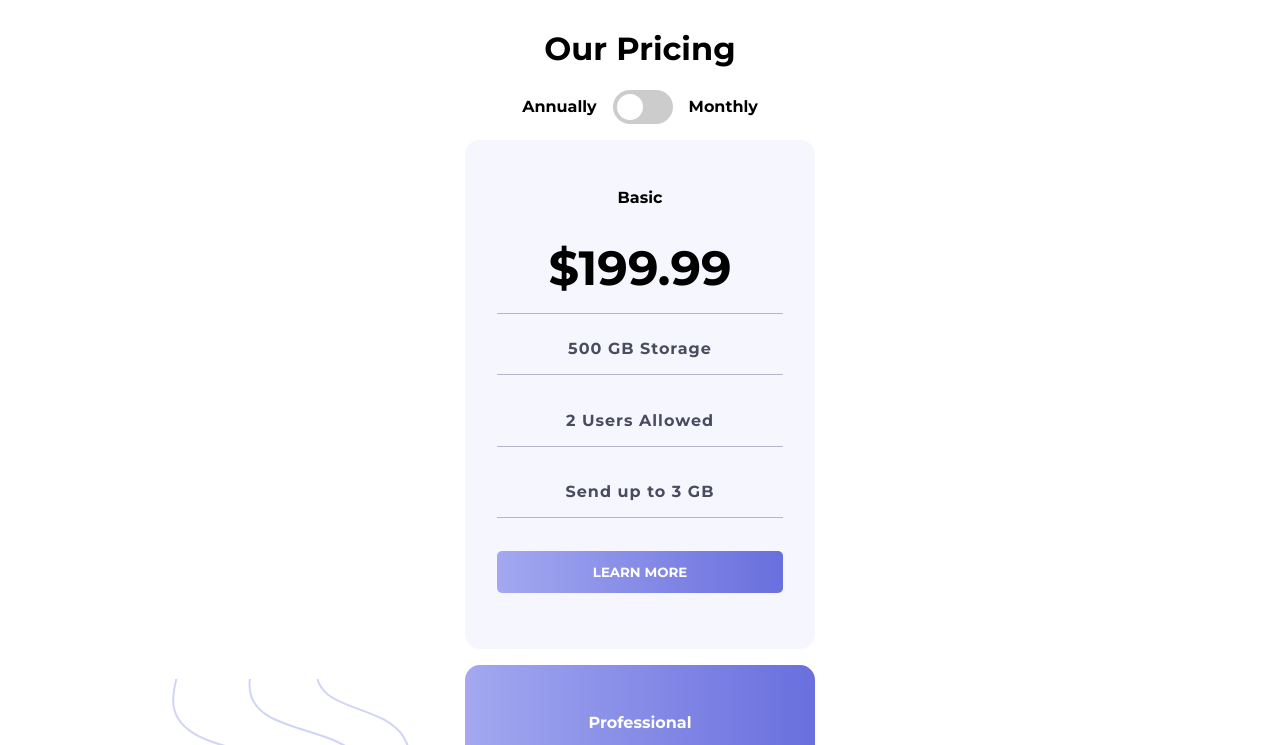
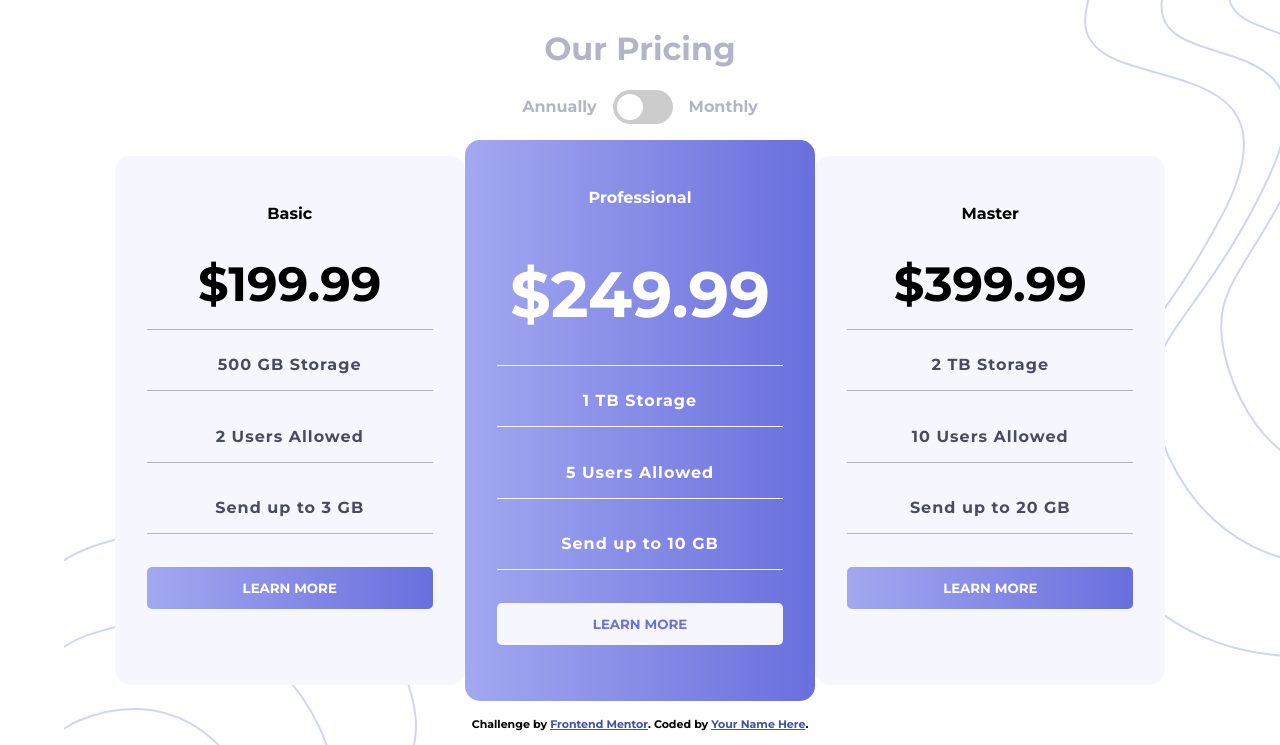
Before and after one commit to t0uu/pricing-component-with-toggle-master, a plain HTML site: page index.html in a window 1280 px wide. Shown: the top 745 px of the page. Drawn offline with Linux system fonts and the light colour scheme.

Commit message:
add media 1024px

```diff
--- a/style.scss
+++ b/style.scss
@@ -41,10 +41,16 @@
         background-repeat: no-repeat;
         background-position: 10rem 60%, 2rem 100%;
         font-family: 'Montserrat', sans-serif;
+        h1{
+            color: var(--Light-Grayish-Blue);
+        }
 .ContainerSwitch{
     display: flex;
     align-self: center;
     align-items: center;
+   span{
+       color: var(--Light-Grayish-Blue);
+   }
     .switch {
         position: relative;
     display: inline-block;
@@ -112,6 +118,8 @@
     }
 }
 main{
+    display: flex;
+    flex-direction: column;
     .ContainerPricing{
         display: flex;
         flex-direction: column;
@@ -150,6 +158,7 @@ main{
                     color: white;
                     border: none;
                     border-radius: 5px;
+                    cursor: pointer;
                 }
             }
         }
@@ -194,6 +203,7 @@ main{
                     background: var(--Very-Light-Grayish-Blue);
                     color:  rgba(105,111,221,1);
                     border: none;
+                    cursor: pointer;
                     border-radius: 5px;
                 }
             }
@@ -203,3 +213,15 @@ main{
 }
     }
 }
+
+
+@media(min-width: 1024px){
+    body{
+        flex-direction: column;
+        background-position:67rem 0rem, 4rem 33rem;
+        main{
+            flex-direction: row;
+            margin: 1rem;
+        }
+    }
+}
```
Also changed, not shown: style.css, 1 other file.
